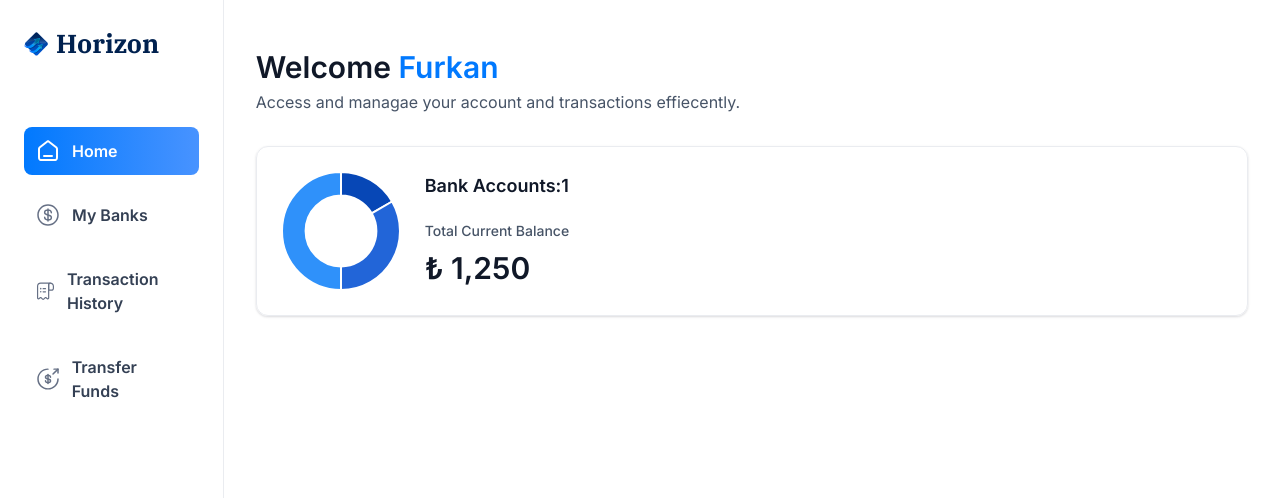
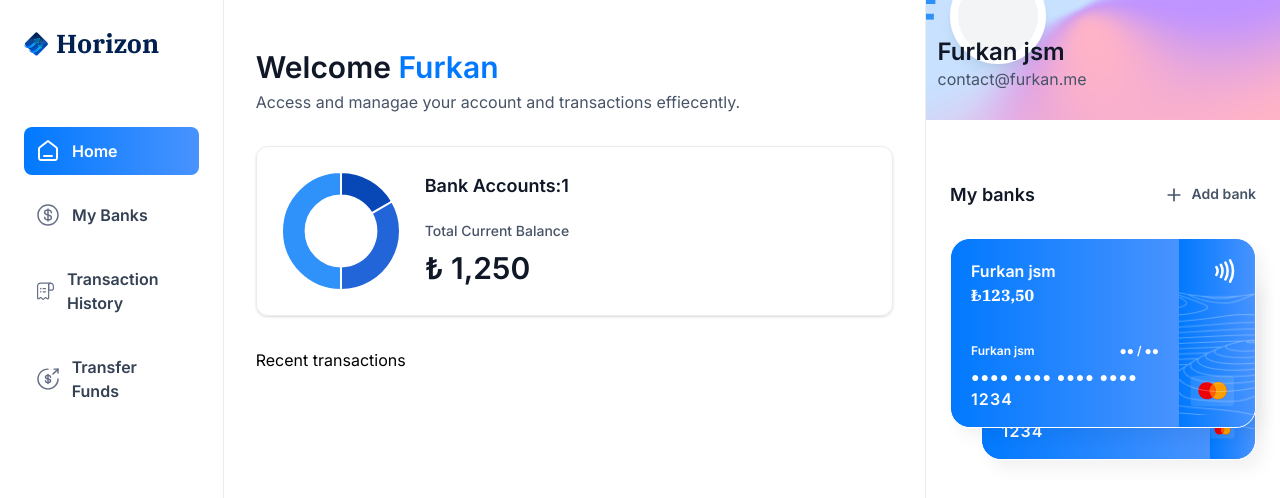
Before and after one commit to FURKANMEYDAN/bankingApp, a Next.js app in the folder banking-app/: page / in a window 1280 px wide. Shown: the top 498 px of the page. Built offline with nearby package versions, Linux system fonts and the light colour scheme.

Commit message:
Implement the complete layout

```diff
--- /dev/null
+++ b/banking-app/app/(root)/my-banks/page.tsx
@@ -0,0 +1,9 @@
+import React from 'react'
+
+const Mybanks = () => {
+  return (
+    <div>Mybanks</div>
+  )
+}
+
+export default Mybanks
--- a/banking-app/app/(root)/page.tsx
+++ b/banking-app/app/(root)/page.tsx
@@ -1,8 +1,9 @@
 import React from 'react'
 import HeaderBox from '@/components/HeaderBox'
 import TotalBalanceBox from '@/components/TotalBalanceBox'
+import RightSidebar from '@/components/RightSidebar';
 const Home = () => {
-    const loggedIn = {firstName : 'Furkan'};
+    const loggedIn = {firstName : 'Furkan',lastName:'jsm',email:'contact@furkan.me'};
   return (
     <section className='home'>
         <div className='home-content'>
@@ -19,7 +20,13 @@ const Home = () => {
                     totalCurrentBalance={1250.35}
                 />
             </header>
+            Recent transactions
         </div>
+        <RightSidebar
+        user={loggedIn}
+        transactions={[]}
+        banks={[{currentBalance : 123.50},{currentBalance:500.50}]}
+        />
     </section>
   )
 }
--- /dev/null
+++ b/banking-app/app/(root)/payment-transfer/page.tsx
@@ -0,0 +1,9 @@
+import React from 'react'
+
+const Transfer = () => {
+  return (
+    <div>Transfer</div>
+  )
+}
+
+export default Transfer
--- /dev/null
+++ b/banking-app/app/(root)/transaction-history/page.tsx
@@ -0,0 +1,10 @@
+
+import React from 'react'
+
+const TransactionHistory = () => {
+  return (
+    <div>TransactionHistory</div>
+  )
+}
+
+export default TransactionHistory
--- /dev/null
+++ b/banking-app/components/BankCard.tsx
@@ -0,0 +1,64 @@
+import { formatAmount } from '@/lib/utils'
+import Link from 'next/link'
+import Image from 'next/image'
+import { format } from 'path'
+import React from 'react'
+
+const BankCard = ({account,userName,showBalance=true}:CreditCardProps) => {
+  return (
+    <div className='flex flex-col'>
+        <Link href="/"
+        className='bank-card' >
+            <div className="bank-card_content">
+                <div>
+                    <h1 className="text-16 font-semibold text-white">
+                        {account.name || userName}
+
+                    </h1>
+                    <p className="font-ibm-plex-serif font-black text-white">
+                        {formatAmount(account.currentBalance)}
+                    </p>
+                </div>
+                <article className='flex flex-col gap-2'>
+                    <div className="flex justify-between">
+                        <h1 className='text-12 font-semibold text-white'>
+                            {userName}
+                        </h1>
+                        <h2 className='text-12 font-semibold text-white'>
+                        ●● / ●●
+                        </h2>
+                    </div>
+                    <p className="text-14 font-semibold tracking-[1.1px] text-white">
+                    ●●●● ●●●● ●●●● ●●●● <span className="text-16">1234</span>
+                    </p>
+                </article>
+            </div>
+            <div className="bank-card_icon">
+                <Image
+                    src="/icons/Paypass.svg"
+                    width={20}
+                    height={24}
+                    alt='PAY'
+                />
+                <Image
+                    src="/icons/mastercard.svg"
+                    width={45}
+                    height={32}
+                    alt='mastercard'
+                    className='ml-5'
+                />
+            </div>
+            <Image
+                src="/icons/lines.png"
+                width={316}
+                height={190}
+                alt='lines'
+                className='absolute top-0 left-0'
+            />
+        </Link>
+        {/*Copy*/}
+    </div>
+  )
+}
+
+export default BankCard
--- a/banking-app/components/MobileNav.tsx
+++ b/banking-app/components/MobileNav.tsx
@@ -2,6 +2,7 @@
 import React from 'react'
 import {
     Sheet,
+    SheetClose,
     SheetContent,
     SheetDescription,
     SheetHeader,
@@ -28,40 +29,52 @@ const MobileNav = ({ user }:MobileNavProps) => {
 
             />
         </SheetTrigger>
-        <SheetContent side="left">
-            <Link href="/" className="flex mb-12 cursor-pointer items-center gap-2">
+        <SheetContent side="left" className='border-none bg-white'>
+            <Link href="/" className="cursor-pointer flex items-center gap-1 px-4">
                     <Image
                         src="/icons/logo.svg"
                         width={34}
                         height={34}
                         alt="Horizon logo"
-                        className="size-[24px] max-xl:size-14"
                     />
-                    <h1 className='sidebar-logo'>Horizon</h1>
+                    <h1 className='text-26 font-ibm-plex-serif font-bold text-black-1'>Horizon</h1>
                 </Link>
+                <div className='mobilenav-sheet'>
 
+                    <SheetClose asChild>
+                        <nav className="flex h-full flex-col gap-6 pt-16 text-white">
                                 {sidebarLinks.map((item)=>{
                                 const isActive = pathname===item.route||pathname.startsWith(`${item.route}/`)
                             return(
+                                <SheetClose asChild key={item.route}>
                                     <Link href={item.route}
                                         key={item.label}
                                         className={cn
-                                ('sidebar-link',{'bg-bank-gradient':isActive})}
+                                            ('mobilenav-sheet_close w-full', { 'bg-bank-gradient': isActive })}
                                     >
-                            <div className="relative size-6">
+
                                             <Image src={item.imgURL}
                                                 alt={item.label}
-                                fill
-                                className={cn({'brightness-[3] invert-0':isActive})}
+                                                width={20}
+                                                height={20}
+                                                className={cn({ 'brightness-[3] invert-0': isActive })}
                                             />
-                            </div>
-                            <p className={cn('sidebar-label',{'!text-white':isActive})}>
+
+                                        <p className={cn('text-16 font-semibold text-black-2', { 'text-white': isActive })}>
                                             {item.label}
                                         </p>
 
                                     </Link>
+                                </SheetClose>
+
                             )
                         })}
+                        USER
+                        </nav>
+                    </SheetClose>
+                    Footer
+                </div>
+
         </SheetContent>
     </Sheet>
   </section>
--- /dev/null
+++ b/banking-app/components/RightSidebar.tsx
@@ -0,0 +1,69 @@
+import Link from 'next/link'
+import Image from 'next/image'
+import React from 'react'
+import BankCard from './BankCard'
+
+const RightSidebar = ({ user,transactions,banks }:RightSidebarProps) => {
+  return (
+    <aside className='right-sidebar'>
+        <section className="flex flex-col pb-8">
+            <div className="profile-banner">
+                <div className="profile">
+                    <div className="profile-img">
+                        <span className='text-5xl font-bold text-blue-500'>{user.firstName[0]}</span>
+                        <div className="profile-details">
+                            <h1 className='profile-name'>
+                                {user.firstName} {user.lastName}
+                            </h1>
+                            <p className="profile-email">
+                                {user.email}
+                            </p>
+                        </div>
+                    </div>
+                </div>
+            </div>
+        </section>
+        <section className='banks'>
+            <div className="flex w-full justify-between">
+                <h2 className='header-2'>
+                    My banks
+                </h2>
+                <Link href="/" className="flex gap-2">
+                    <Image
+
+                        src="/icons/plus.svg"
+                        width={20}
+                        height={20}
+                        alt='plus'
+                    />
+                    <h2 className='text-14 font-semibold text-gray-600'>
+                        Add bank
+                    </h2>
+                </Link>
+            </div>
+            {banks?.length>0&&(
+                <div className="relative flex flex-1 flex-col items-center justify-center gap-5">
+                    <div className="relative z-10">
+                        <BankCard
+                        key={banks[0].$id}
+                        account={banks[0]}
+                        userName={`${user.firstName} ${user.lastName}`}
+                        showBalance={false} />
+                    </div>
+                    {banks[1]&&(
+                        <div className="absolute right-0 top-8 z-0 w-[90%]">
+                             <BankCard
+                            key={banks[1].$id}
+                            account={banks[1]}
+                            userName={`${user.firstName} ${user.lastName}`}
+                            showBalance={false} />
+                        </div>
+                    )}
+                </div>
+            )}
+        </section>
+    </aside>
+  )
+}
+
+export default RightSidebar
--- a/banking-app/package.json
+++ b/banking-app/package.json
@@ -18,6 +18,7 @@
     "next": "14.2.10",
     "query-string": "^9.1.0",
     "react": "^18",
+    "react-chartjs-2": "^5.2.0",
     "react-countup": "^6.5.3",
     "react-dom": "^18",
     "tailwind-merge": "^2.5.2",
```
Also changed, not shown: 1 other file (tests, documents, lock files or other folders). Lines whose indentation alone changed are shown as unchanged.
